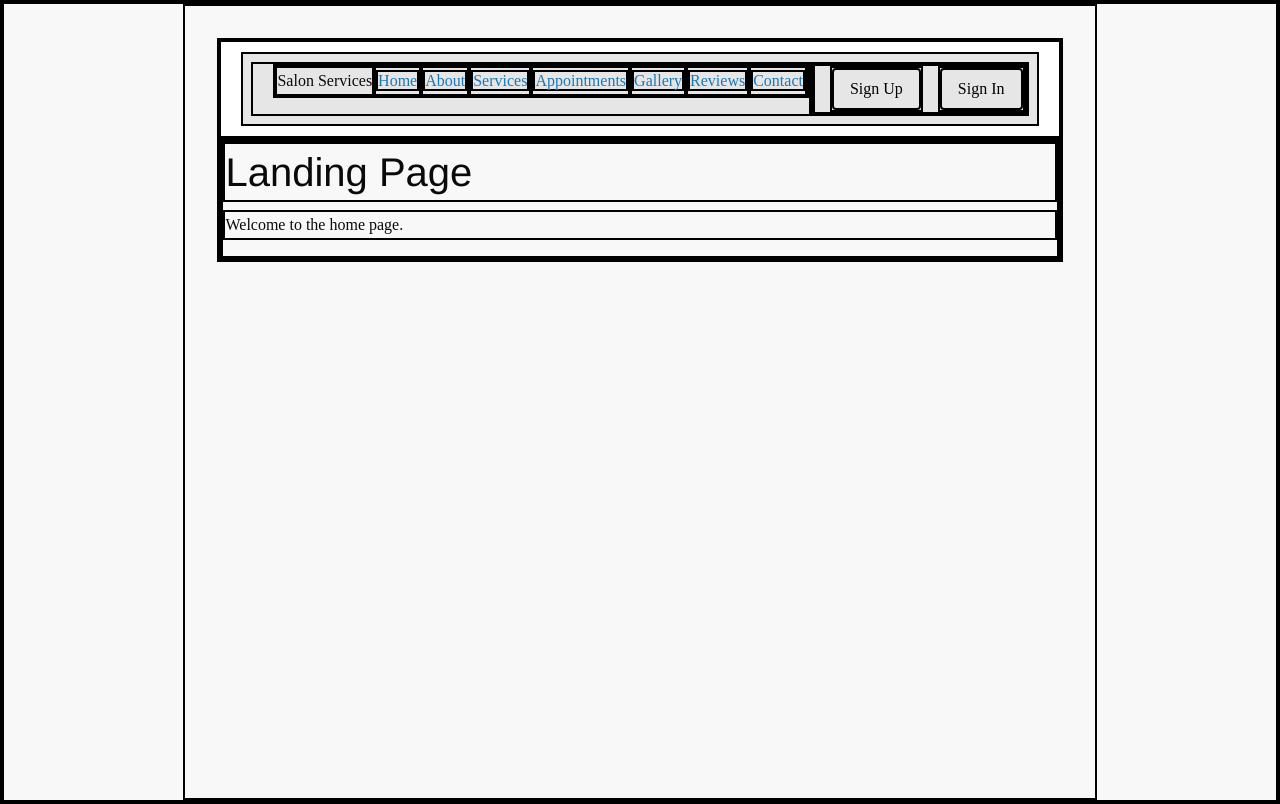
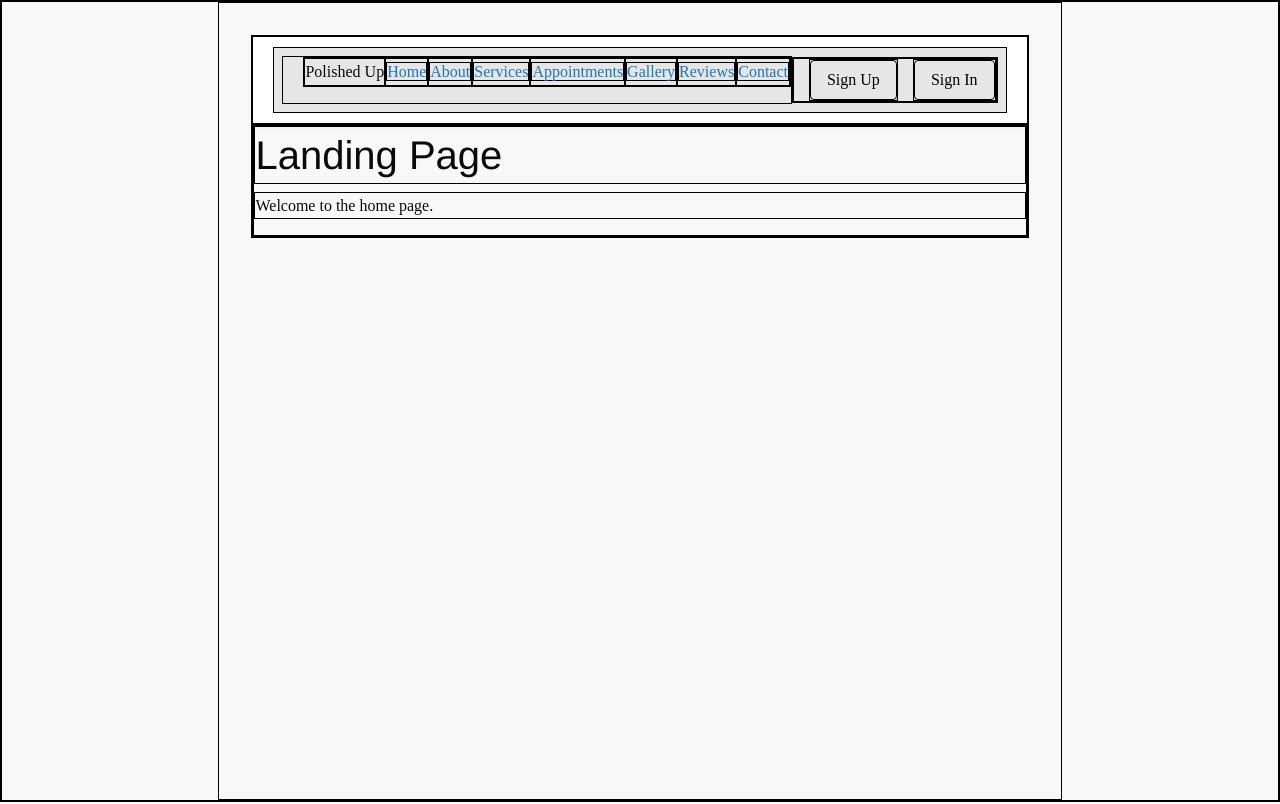
Before and after one commit to anthonyero/salon-services, a React (Vite) app in the folder client/: page / in a window 1280 px wide. Built offline with nearby package versions, Linux system fonts and the light colour scheme.

Commit message:
added favicon

```diff
--- a/client/index.html
+++ b/client/index.html
@@ -2,9 +2,9 @@
 <html lang="en">
   <head>
     <meta charset="UTF-8" />
-    <link rel="icon" type="image/svg+xml" href="/vite.svg" />
+    <link rel="icon" type="image/png" href="/img/android-chrome-512x512.png" />
     <meta name="viewport" content="width=device-width, initial-scale=1.0" />
-    <title>Vite + React</title>
+    <title>Polished Up</title>
     <!-- Include the compiled CSS -->
     <link rel="stylesheet" href="/css/main.min.css" />
   </head>
--- a/client/src/components/Navbar.css
+++ b/client/src/components/Navbar.css
@@ -1,10 +1,12 @@
 @import 'foundation-sites/dist/css/foundation.min.css';
+
 /* Basic reset */
 * {
   margin: 0;
   padding: 0;
   box-sizing: border-box;
 }
+
 /* Navbar styles */
 .sticky-nav {
   background-color: #fff;
@@ -12,33 +14,48 @@
   padding: 10px 20px;
   z-index: 1000;
 }
+
 .title-bar {
   display: none;
   justify-content: space-between;
   align-items: center;
 }
+
 .menu-icon {
   display: none;
 }
+
 .top-bar {
   display: flex;
-  justify-content: space-between;
+  justify-content: center; /* Centering content horizontally */
   align-items: center;
+  flex-wrap: wrap;
 }
+
 .dropdown-menu {
   display: flex;
   list-style: none;
+  justify-content: center; /* Centering menu items */
+  align-items: center;
+  flex-grow: 1;
 }
+
 .menu-text {
   margin-right: auto;
 }
+
 .menu {
   display: flex;
   list-style: none;
+  justify-content: center; /* Centering menu items */
+  align-items: center;
+  flex-grow: 1;
 }
+
 .menu li {
   margin-left: 15px;
 }
+
 .menu a {
   text-decoration: none;
   color: #000;
@@ -46,10 +63,12 @@
   border-radius: 4px;
   transition: background-color 0.3s ease;
 }
+
 .menu a:hover {
   background-color: #555;
   color: #fff;
 }
+
 /* Media query for small screens */
 @media (max-width: 768px) {
   .sticky-nav {
@@ -58,6 +77,8 @@
   }
   .title-bar {
     display: flex;
+    justify-content: space-between;
+    align-items: center;
   }
   .menu-icon {
     display: block;
@@ -89,6 +110,7 @@
     margin-bottom: 10px;
   }
 }
+
 @media (min-width: 769px) {
   .sticky-nav {
     position: relative;
--- a/client/src/components/Navbar.jsx
+++ b/client/src/components/Navbar.jsx
@@ -43,7 +43,7 @@ const Navbar = () => {
       <div className={`top-bar ${menuOpen ? 'active' : ''}`}>
         <div className="top-bar-left">
           <ul className={`dropdown-menu ${menuOpen ? 'active' : ''}`}>
-            <li className="menu-text">Salon Services</li>
+            <li className="menu-text">Polished Up</li>
             <li><Link to="/" onClick={closeMenu}>Home</Link></li>
             <li><Link to="/about" onClick={closeMenu}>About</Link></li>
             <li><Link to="/services" onClick={closeMenu}>Services</Link></li>
--- a/client/src/index.css
+++ b/client/src/index.css
@@ -1,5 +1,5 @@
 * {
-  border: 2px solid black;
+  border: .5px solid black;
 }
 
 :root {
@@ -34,6 +34,7 @@ body {
   display: flex;
   min-width: 320px;
   min-height: 100vh;
+  padding: 20px;
 }
 
 h1 {
--- a/client/src/pages/About.jsx
+++ b/client/src/pages/About.jsx
@@ -4,8 +4,8 @@ const About = () => {
   return (
     <section>
       <h2>About</h2>
-      <p>Information about the salon...</p>
-      <p>apple, banana, orange, chair, table, window, door, book, pen, computer, phone, cup, bottle, flower, tree, river, mountain, sky, cloud, sun, moon, star, car, bicycle, train, airplane, ship, ocean, fish, bird, cat, dog, horse, cow, sheep, goat, pig, chicken, duck, frog, snake, lion, tiger, elephant, bear, monkey, zebra, giraffe, kangaroo, koala, panda, dolphin, whale, shark, turtle, octopus, crab, lobster, shrimp, shell, beach, sand, wave, rock, forest, jungle, desert, island, volcano, earthquake, storm, rain, snow, hail, thunder, lightning, wind, breeze, hurricane, tornado, rainbow, bridge, road, path, trail, cave, canyon, valley, hill, meadow, grass, leaf, flower, bush, shrub, vine, tree, branch, root, seed, soil, earth, planet, galaxy, universe, star, comet, asteroid, meteor, rocket, satellite, telescope, microscope, atom, molecule, cell, tissue, organ, body, brain, heart, lung, liver, stomach, bone, muscle, nerve, skin, blood, vein, artery, pulse, breath, smile, laugh, cry, shout, whisper, talk, listen, see, hear, touch, taste, smell, think, dream, sleep, wake, run, walk, jump, sit, stand, lie, dance, sing, play, work, rest, read, write, draw, paint, cook, eat, drink, wash, clean, build, break, fix, drive, fly, swim, sail, climb, fall, catch, throw, </p>
+      <p>  Information about the salon...</p>
+      <p>  apple, banana, orange, chair, table, window, door, book, pen, computer, phone, cup, bottle, flower, tree, river, mountain, sky, cloud, sun, moon, star, car, bicycle, train, airplane, ship, ocean, fish, bird, cat, dog, horse, cow, sheep, goat, pig, chicken, duck, frog, snake, lion, tiger, elephant, bear, monkey, zebra, giraffe, kangaroo, koala, panda, dolphin, whale, shark, turtle, octopus, crab, lobster, shrimp, shell, beach, sand, wave, rock, forest, jungle, desert, island, volcano, earthquake, storm, rain, snow, hail, thunder, lightning, wind, breeze, hurricane, tornado, rainbow, bridge, road, path, trail, cave, canyon, valley, hill, meadow, grass, leaf, flower, bush, shrub, vine, tree, branch, root, seed, soil, earth, planet, galaxy, universe, star, comet, asteroid, meteor, rocket, satellite, telescope, microscope, atom, molecule, cell, tissue, organ, body, brain, heart, lung, liver, stomach, bone, muscle, nerve, skin, blood, vein, artery, pulse, breath, smile, laugh, cry, shout, whisper, talk, listen, see, hear, touch, taste, smell, think, dream, sleep, wake, run, walk, jump, sit, stand, lie, dance, sing, play, work, rest, read, write, draw, paint, cook, eat, drink, wash, clean, build, break, fix, drive, fly, swim, sail, climb, fall, catch, throw, </p>
     </section>
   );
 };
```
Also changed, not shown: client/public/img/android-chrome-512x512.png (added).
